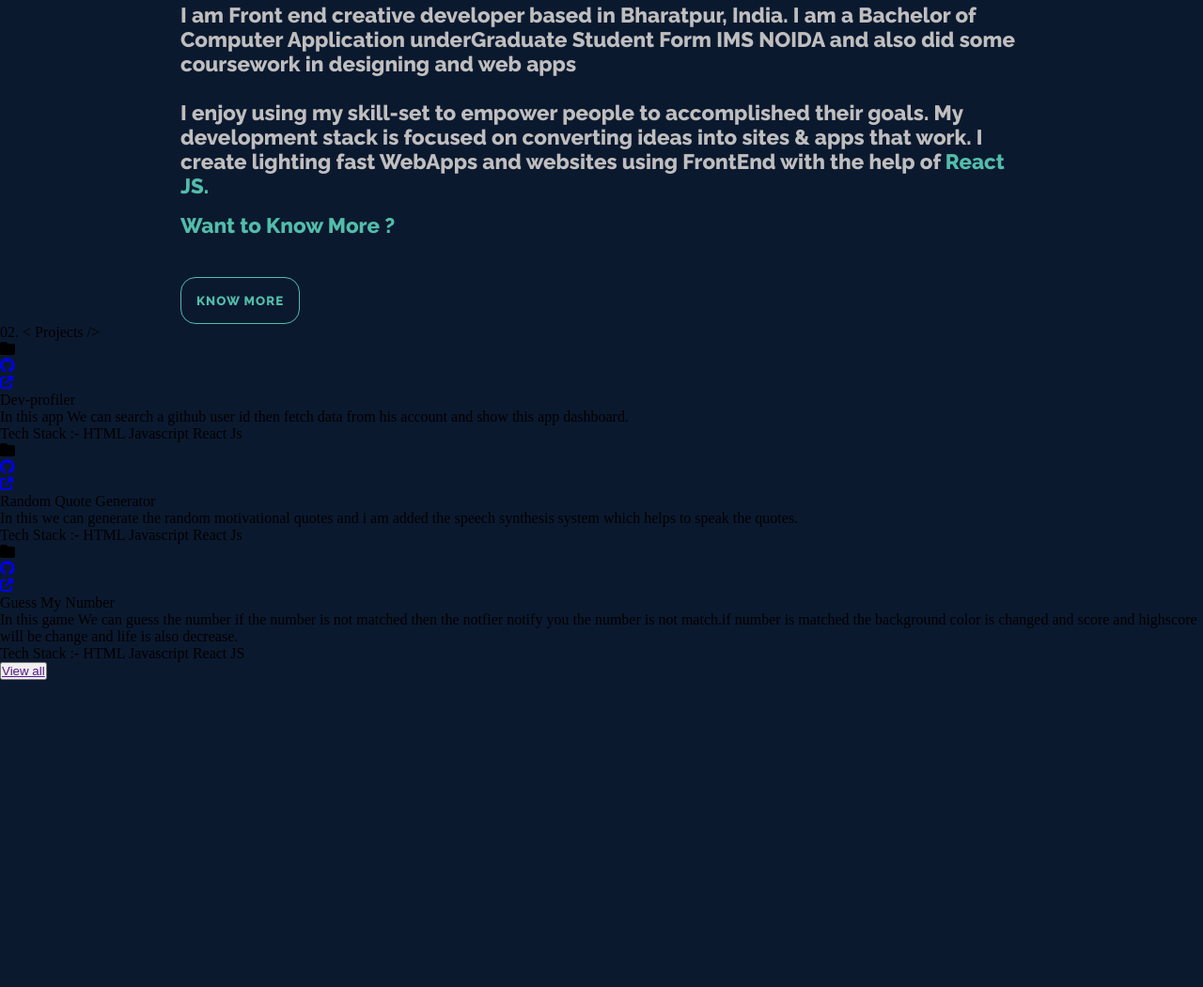
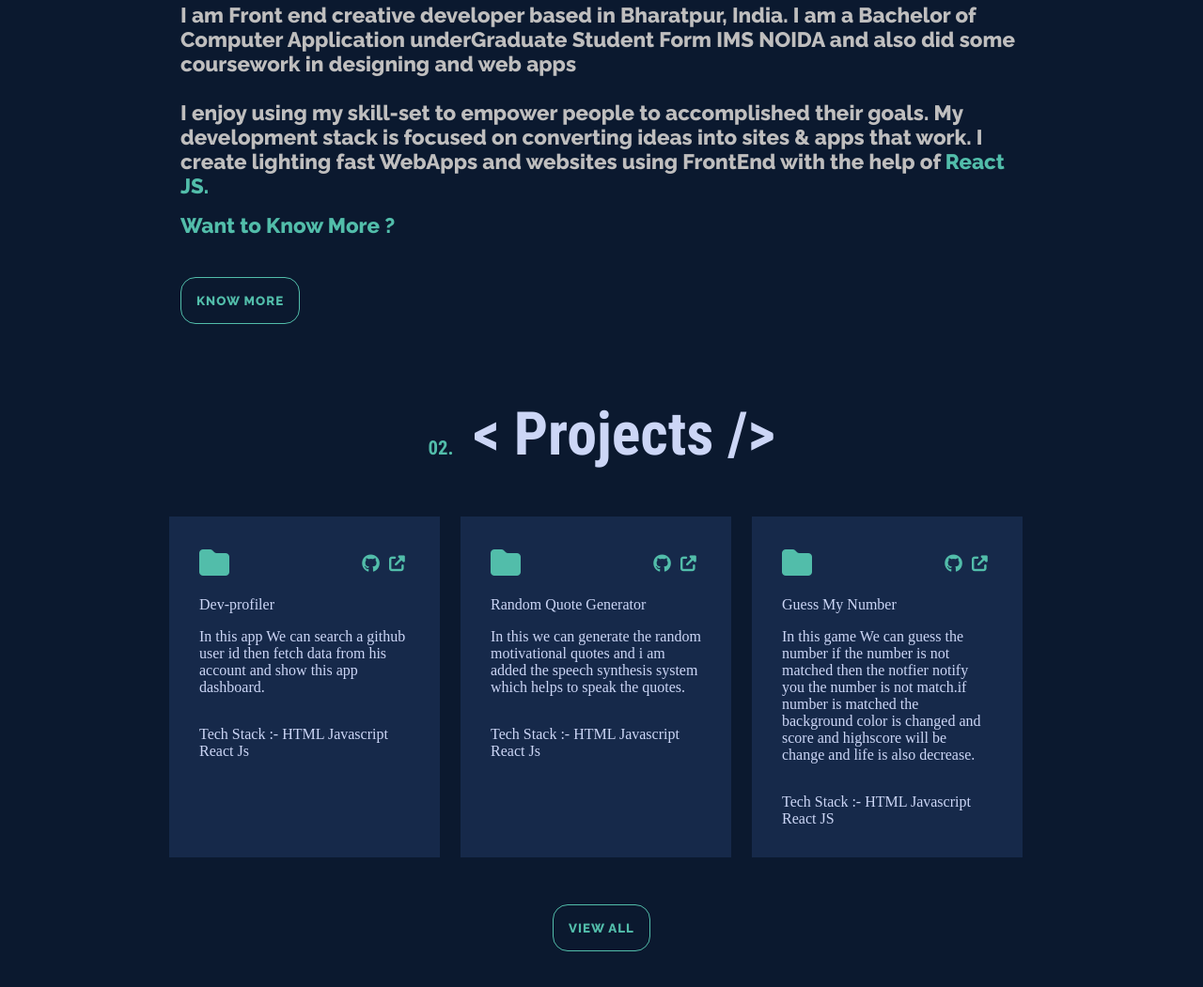
Before and after one commit to ABHCH/Portfolio, a plain HTML site: page index.html in a window 1280 px wide. Shown: the part 1000-2051 px from the top of the page at 94% size. Before the commit the page ends 1724 px from the top, so only its background shows below. Drawn offline with nearby package versions, Linux system fonts and the light colour scheme.

Commit message:
Update style.css

```diff
--- a/style.css
+++ b/style.css
@@ -309,7 +309,97 @@ body {
 
 /* //////////////////////////////////////////////////////////////////// */
 
+.project-container{
+  margin-top: 5rem;
+  height: 100vh;
+}
+.project-head{
+  color: var(--my-color1);
+  font-family: var(--my-font);
+  font-size: 4rem;
+  font-weight: bold;
+  text-align: center;
+}
+.project-head span{
+  font-size: 1.3rem;
+  color: var(--my-color);
+  margin-right: 1rem;
+}
 
+.project-area{
+  width: 90%;
+  margin: 50px auto;
+  display: grid;
+  grid-template-columns: repeat(auto-fill, minmax(50px,300px));
+  place-content: center;
+  grid-gap: 10px;
+
+}
+.project-cards{
+  width: 18rem;
+  min-height: 25vh;
+  height: auto;
+  padding: 2rem;
+  background-color: var(--my-color2);
+  cursor: pointer;
+}
+
+.project-cards:hover{
+  transition: all 0.5s ease-in-out;
+  transform: translateY(-10px);
+}
+
+.icons{
+  display: flex;
+  justify-content: space-between;
+  align-items: center;
+  color: var(--my-color);
+  font-size: 2rem;
+}
+ .links-icon a{
+  color: var(--my-color);
+ }
+.links-icon{
+  display: flex;
+  justify-content: space-around;
+  align-items: center;
+  width: 25%;
+  font-size: 1.2rem;
+  cursor: pointer;
+}
+
+
+.project-name{
+  color: var(--my-color1);
+  margin-top: 1rem;
+}
+.project-description{
+  margin-top: 1rem;
+  color: var(--my-color1);
+}
+
+.techstack{
+  margin-top: 2rem;
+  color: #ccd6f6;
+}
+
+.view-btn{
+  display: block;
+  margin: auto;
+  padding: 1rem;
+  color: var(--my-color);
+  border: 1px solid var(--my-color);
+  background: none;
+  text-transform: uppercase;
+  font-family: var(--my-font3);
+  letter-spacing: 1px;
+  cursor: pointer;
+  border-radius: 1rem;
+}
+.view-btn a{
+  text-decoration: none;
+  color: var(--my-color);
+}
 
 
 
```
